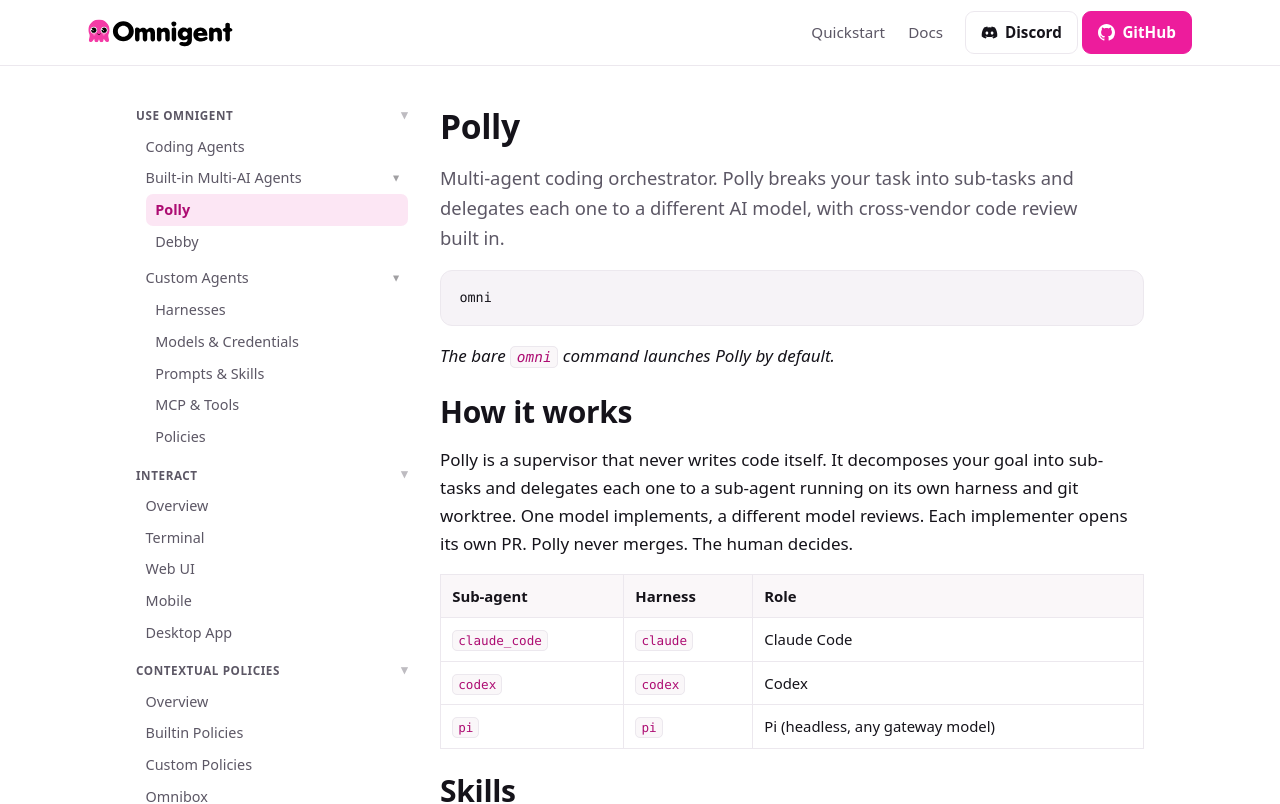
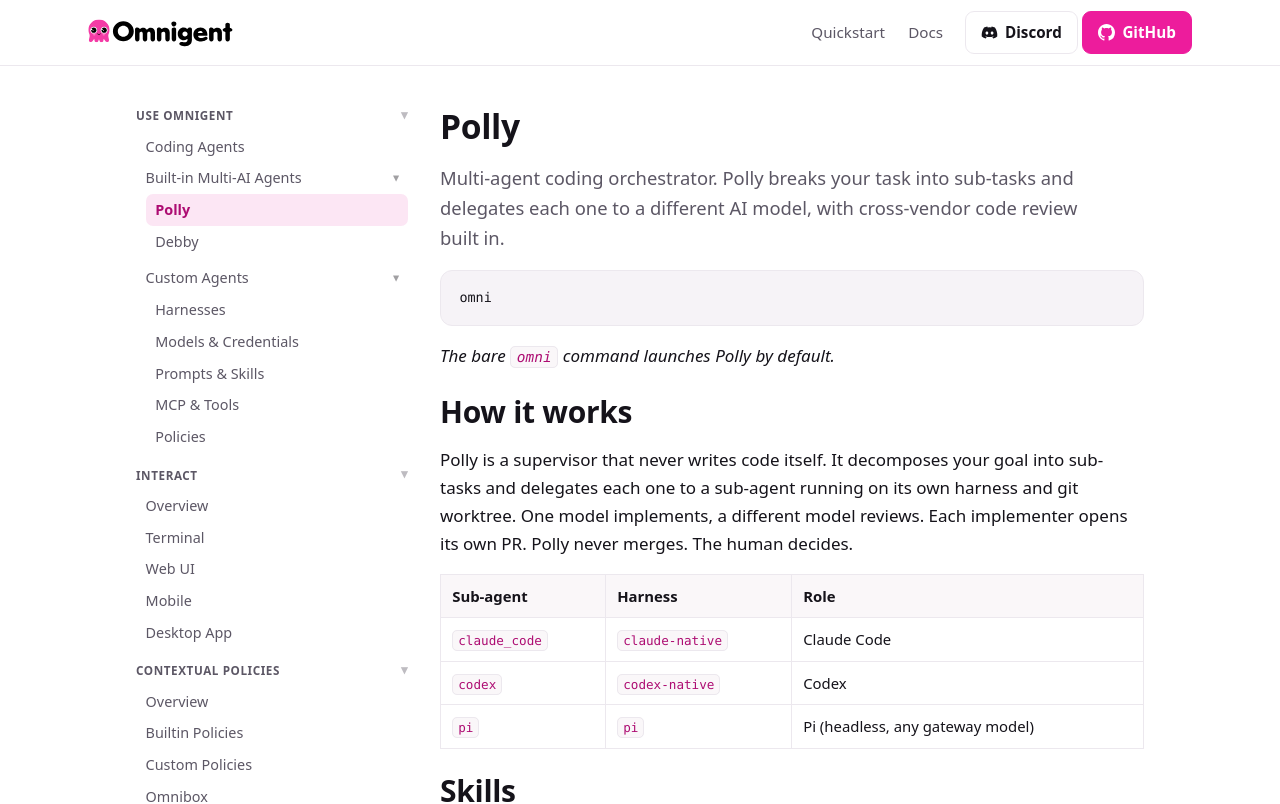
Before and after one commit to omnigent-ai/omnigent-site, a Next.js app: page /docs/use/builtin-agents/polly in a window 1280 px wide. Shown: the top 804 px of the page. Built offline with nearby package versions, Linux system fonts and the light colour scheme.

Commit message:
docs: correct Polly sub-agent harness names to claude-native and codex-native

```diff
--- a/app/docs/use/builtin-agents/polly/page.js
+++ b/app/docs/use/builtin-agents/polly/page.js
@@ -27,8 +27,8 @@ export default function Page() {
           <tr><th>Sub-agent</th><th>Harness</th><th>Role</th></tr>
         </thead>
         <tbody>
-          <tr><td><code>claude_code</code></td><td><code>claude</code></td><td>Claude Code</td></tr>
-          <tr><td><code>codex</code></td><td><code>codex</code></td><td>Codex</td></tr>
+          <tr><td><code>claude_code</code></td><td><code>claude-native</code></td><td>Claude Code</td></tr>
+          <tr><td><code>codex</code></td><td><code>codex-native</code></td><td>Codex</td></tr>
           <tr><td><code>pi</code></td><td><code>pi</code></td><td>Pi (headless, any gateway model)</td></tr>
         </tbody>
       </table>
```
